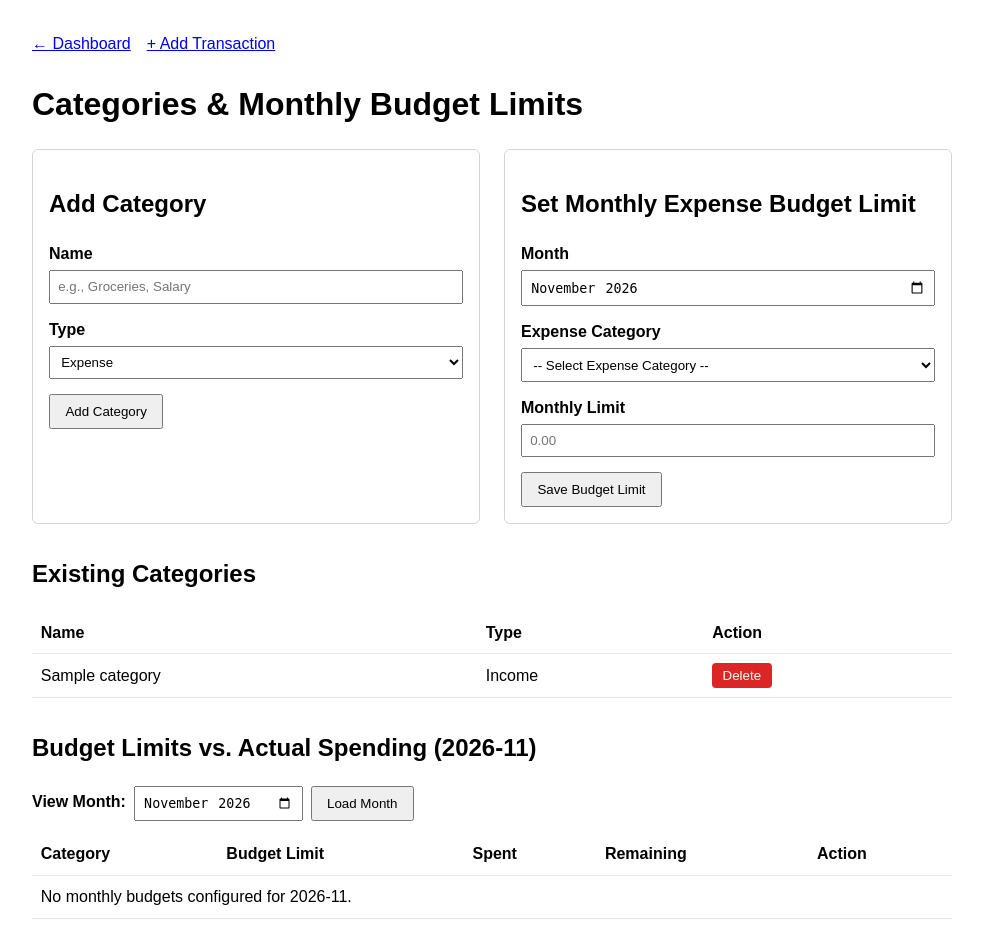
After one commit to DEVINDIBMAD/Budget-Tracker, a PHP site: page /categories.php in a window 1280 px wide. The commit adds this page. Shown: the whole page, without its empty margins (148-1131 px from the left). Run offline with PHP 8.4, Linux system fonts and the light colour scheme; tables that the repository leaves empty or names only in its code hold one stand-in row (values such as "Sample post").

Commit message:
categories & Budget limit

```diff
--- /dev/null
+++ b/public/categories.php
@@ -0,0 +1,342 @@
+<?php
+
+declare(strict_types=1);
+
+require_once __DIR__ . '/../config/db.php';
+
+$errors = [];
+$notice = '';
+
+$selectedMonth = trim((string) ($_GET['month'] ?? $_POST['budget_month'] ?? date('Y-m')));
+if (!preg_match('/^\d{4}-(0[1-9]|1[0-2])$/', $selectedMonth)) {
+    $selectedMonth = date('Y-m');
+}
+
+if (isset($_GET['saved']) && $_GET['saved'] === '1') {
+    $notice = 'Changes saved successfully.';
+} elseif (isset($_GET['deleted']) && $_GET['deleted'] === '1') {
+    $notice = 'Item deleted successfully.';
+} elseif (isset($_GET['error']) && $_GET['error'] === 'in_use') {
+    $errors[] = 'Cannot delete a category that is still used by transactions.';
+} elseif (isset($_GET['error']) && $_GET['error'] === 'not_found') {
+    $errors[] = 'Requested record was not found.';
+}
+
+if ($_SERVER['REQUEST_METHOD'] === 'POST') {
+    $action = (string) ($_POST['action'] ?? '');
+
+    if ($action === 'add_category') {
+        $catName = trim((string) ($_POST['name'] ?? ''));
+        $catType = (string) ($_POST['type'] ?? 'expense');
+
+        if ($catName === '') {
+            $errors[] = 'Please enter a category name.';
+        } elseif (mb_strlen($catName) > 100) {
+            $errors[] = 'Category name must be 100 characters or fewer.';
+        }
+
+        if (!in_array($catType, ['income', 'expense'], true)) {
+            $errors[] = 'Invalid category type.';
+        }
+
+        if (empty($errors)) {
+            $stmt = $pdo->prepare('INSERT INTO categories (name, type) VALUES (:name, :type)');
+            $stmt->execute([
+                ':name' => $catName,
+                ':type' => $catType,
+            ]);
+            header('Location: categories.php?month=' . urlencode($selectedMonth) . '&saved=1');
+            exit;
+        }
+    } elseif ($action === 'delete_category') {
+        $catIdRaw = trim((string) ($_POST['category_id'] ?? ''));
+        if ($catIdRaw === '' || !ctype_digit($catIdRaw)) {
+            $errors[] = 'Invalid category ID.';
+        } else {
+            $catId = (int) $catIdRaw;
+
+            $checkTxn = $pdo->prepare('SELECT COUNT(*) FROM transactions WHERE category_id = :id');
+            $checkTxn->execute([':id' => $catId]);
+            if ((int) $checkTxn->fetchColumn() > 0) {
+                header('Location: categories.php?month=' . urlencode($selectedMonth) . '&error=in_use');
+                exit;
+            }
+
+            $delStmt = $pdo->prepare('DELETE FROM categories WHERE id = :id');
+            $delStmt->execute([':id' => $catId]);
+            header('Location: categories.php?month=' . urlencode($selectedMonth) . '&deleted=1');
+            exit;
+        }
+    } elseif ($action === 'save_budget') {
+        $catIdRaw = trim((string) ($_POST['category_id'] ?? ''));
+        $limitRaw = trim((string) ($_POST['limit_amount'] ?? ''));
+        $monthRaw = trim((string) ($_POST['budget_month'] ?? $selectedMonth));
+
+        if (!preg_match('/^\d{4}-(0[1-9]|1[0-2])$/', $monthRaw)) {
+            $errors[] = 'Please choose a valid budget month (YYYY-MM).';
+        }
+
+        if ($catIdRaw === '' || !ctype_digit($catIdRaw)) {
+            $errors[] = 'Please choose an expense category.';
+        }
+
+        if ($limitRaw === '' || !is_numeric($limitRaw) || (float) $limitRaw <= 0) {
+            $errors[] = 'Please enter a positive monthly budget limit.';
+        }
+
+        if (empty($errors)) {
+            $catId = (int) $catIdRaw;
+            $limitAmount = number_format((float) $limitRaw, 2, '.', '');
+
+            // Ensure category exists and is an expense category
+            $catCheck = $pdo->prepare("SELECT id FROM categories WHERE id = :id AND type = 'expense' LIMIT 1");
+            $catCheck->execute([':id' => $catId]);
+            if (!$catCheck->fetch()) {
+                $errors[] = 'Monthly budget limits can only be set for expense categories.';
+            } else {
+                $upsertStmt = $pdo->prepare(
+                    'INSERT INTO monthly_budgets (category_id, budget_month, limit_amount)
+                     VALUES (:category_id, :budget_month, :limit_amount)
+                     ON DUPLICATE KEY UPDATE limit_amount = VALUES(limit_amount)'
+                );
+                $upsertStmt->execute([
+                    ':category_id'  => $catId,
+                    ':budget_month' => $monthRaw,
+                    ':limit_amount' => $limitAmount,
+                ]);
+                header('Location: categories.php?month=' . urlencode($monthRaw) . '&saved=1');
+                exit;
+            }
+        }
+    } elseif ($action === 'delete_budget') {
+        $budgetIdRaw = trim((string) ($_POST['budget_id'] ?? ''));
+        if ($budgetIdRaw === '' || !ctype_digit($budgetIdRaw)) {
+            $errors[] = 'Invalid budget limit ID.';
+        } else {
+            $delBudget = $pdo->prepare('DELETE FROM monthly_budgets WHERE id = :id');
+            $delBudget->execute([':id' => (int) $budgetIdRaw]);
+            header('Location: categories.php?month=' . urlencode($selectedMonth) . '&deleted=1');
+            exit;
+        }
+    }
+}
+
+$categories = $pdo->query('SELECT id, name, type FROM categories ORDER BY type ASC, name ASC')->fetchAll();
+
+$expenseCategories = array_values(array_filter(
+    $categories,
+    static fn(array $row): bool => $row['type'] === 'expense'
+));
+
+$startDate = $selectedMonth . '-01';
+$endDate   = date('Y-m-t', strtotime($startDate));
+
+// Load monthly expense budgets and compare against actual spending for the selected month
+$budgetStmt = $pdo->prepare(
+    "SELECT
+        mb.id AS budget_id,
+        mb.category_id,
+        mb.budget_month,
+        mb.limit_amount,
+        c.name AS category_name,
+        COALESCE(spent.total_spent, 0) AS actual_spent
+     FROM monthly_budgets mb
+     INNER JOIN categories c ON mb.category_id = c.id
+     LEFT JOIN (
+         SELECT category_id, SUM(amount) AS total_spent
+         FROM transactions
+         WHERE type = 'expense'
+           AND txn_date BETWEEN :start_date AND :end_date
+         GROUP BY category_id
+     ) spent ON spent.category_id = mb.category_id
+     WHERE mb.budget_month = :budget_month
+     ORDER BY c.name ASC"
+);
+$budgetStmt->execute([
+    ':start_date'   => $startDate,
+    ':end_date'     => $endDate,
+    ':budget_month' => $selectedMonth,
+]);
+$budgets = $budgetStmt->fetchAll();
+?>
+<!DOCTYPE html>
+<html lang="en">
+<head>
+    <meta charset="UTF-8">
+    <meta name="viewport" content="width=device-width, initial-scale=1.0">
+    <title>Categories &amp; Monthly Budgets — Budget Tracker</title>
+    <style>
+        body { font-family: Arial, sans-serif; max-width: 920px; margin: 2rem auto; padding: 0 1rem; line-height: 1.5; }
+        .nav { display: flex; gap: 1rem; margin-bottom: 1.5rem; }
+        .grid-2 { display: grid; grid-template-columns: repeat(auto-fit, minmax(340px, 1fr)); gap: 1.5rem; margin-bottom: 2rem; }
+        .box { border: 1px solid #d1d5db; border-radius: 6px; padding: 1rem; }
+        .field { margin-bottom: 0.9rem; }
+        label { display: block; font-weight: bold; margin-bottom: 0.25rem; }
+        input, select { width: 100%; padding: 0.45rem; box-sizing: border-box; }
+        button { padding: 0.5rem 0.9rem; cursor: pointer; }
+        .btn-danger { background: #dc2626; color: #fff; border: none; border-radius: 4px; padding: 0.3rem 0.65rem; }
+        table { width: 100%; border-collapse: collapse; margin-top: 0.75rem; }
+        th, td { border-bottom: 1px solid #e5e7eb; padding: 0.55rem; text-align: left; }
+        .alert { background: #dcfce7; border: 1px solid #22c55e; color: #166534; padding: 0.75rem; margin-bottom: 1rem; border-radius: 4px; }
+        .errors { background: #fee2e2; border: 1px solid #ef4444; color: #991b1b; padding: 0.75rem; margin-bottom: 1rem; border-radius: 4px; }
+        .over { color: #b91c1c; font-weight: bold; }
+        .ok { color: #15803d; font-weight: bold; }
+    </style>
+</head>
+<body>
+<div class="nav">
+    <a href="index.php">&larr; Dashboard</a>
+    <a href="add.php">+ Add Transaction</a>
+</div>
+
+<h1>Categories &amp; Monthly Budget Limits</h1>
+
+<?php if ($notice !== ''): ?>
+    <div class="alert"><?= htmlspecialchars($notice) ?></div>
+<?php endif; ?>
+
+<?php if (!empty($errors)): ?>
+    <div class="errors">
+        <ul>
+            <?php foreach ($errors as $error): ?>
+                <li><?= htmlspecialchars($error) ?></li>
+            <?php endforeach; ?>
+        </ul>
+    </div>
+<?php endif; ?>
+
+<div class="grid-2">
+    <div class="box">
+        <h2>Add Category</h2>
+        <form method="post" action="categories.php?month=<?= urlencode($selectedMonth) ?>">
+            <input type="hidden" name="action" value="add_category">
+            <input type="hidden" name="budget_month" value="<?= htmlspecialchars($selectedMonth) ?>">
+
+            <div class="field">
+                <label for="cat_name">Name</label>
+                <input type="text" id="cat_name" name="name" required maxlength="100" placeholder="e.g., Groceries, Salary">
+            </div>
+
+            <div class="field">
+                <label for="cat_type">Type</label>
+                <select id="cat_type" name="type" required>
+                    <option value="expense">Expense</option>
+                    <option value="income">Income</option>
+                </select>
+            </div>
+
+            <button type="submit">Add Category</button>
+        </form>
+    </div>
+
+    <div class="box">
+        <h2>Set Monthly Expense Budget Limit</h2>
+        <form method="post" action="categories.php?month=<?= urlencode($selectedMonth) ?>">
+            <input type="hidden" name="action" value="save_budget">
+
+            <div class="field">
+                <label for="budget_month">Month</label>
+                <input type="month" id="budget_month" name="budget_month" value="<?= htmlspecialchars($selectedMonth) ?>" required>
+            </div>
+
+            <div class="field">
+                <label for="budget_category_id">Expense Category</label>
+                <select id="budget_category_id" name="category_id" required>
+                    <option value="">-- Select Expense Category --</option>
+                    <?php foreach ($expenseCategories as $expCat): ?>
+                        <option value="<?= (int) $expCat['id'] ?>"><?= htmlspecialchars($expCat['name']) ?></option>
+                    <?php endforeach; ?>
+                </select>
+            </div>
+
+            <div class="field">
+                <label for="limit_amount">Monthly Limit</label>
+                <input type="number" id="limit_amount" name="limit_amount" step="0.01" min="0.01" required placeholder="0.00">
+            </div>
+
+            <button type="submit">Save Budget Limit</button>
+        </form>
+    </div>
+</div>
+
+<h2>Existing Categories</h2>
+<table>
+    <thead>
+    <tr>
+        <th>Name</th>
+        <th>Type</th>
+        <th>Action</th>
+    </tr>
+    </thead>
+    <tbody>
+    <?php if (empty($categories)): ?>
+        <tr><td colspan="3">No categories yet.</td></tr>
+    <?php else: ?>
+        <?php foreach ($categories as $cat): ?>
+            <tr>
+                <td><?= htmlspecialchars($cat['name']) ?></td>
+                <td><?= htmlspecialchars(ucfirst($cat['type'])) ?></td>
+                <td>
+                    <form method="post" action="categories.php?month=<?= urlencode($selectedMonth) ?>" style="display:inline;" onsubmit="return confirm('Delete this category?');">
+                        <input type="hidden" name="action" value="delete_category">
+                        <input type="hidden" name="budget_month" value="<?= htmlspecialchars($selectedMonth) ?>">
+                        <input type="hidden" name="category_id" value="<?= (int) $cat['id'] ?>">
+                        <button type="submit" class="btn-danger">Delete</button>
+                    </form>
+                </td>
+            </tr>
+        <?php endforeach; ?>
+    <?php endif; ?>
+    </tbody>
+</table>
+
+<h2 style="margin-top: 2rem;">Budget Limits vs. Actual Spending (<?= htmlspecialchars($selectedMonth) ?>)</h2>
+<form method="get" action="categories.php" style="display:flex; gap:0.5rem; align-items:center; margin-bottom:0.75rem;">
+    <label for="view_month">View Month:</label>
+    <input type="month" id="view_month" name="month" value="<?= htmlspecialchars($selectedMonth) ?>" style="width:auto;">
+    <button type="submit">Load Month</button>
+</form>
+
+<table>
+    <thead>
+    <tr>
+        <th>Category</th>
+        <th>Budget Limit</th>
+        <th>Spent</th>
+        <th>Remaining</th>
+        <th>Action</th>
+    </tr>
+    </thead>
+    <tbody>
+    <?php if (empty($budgets)): ?>
+        <tr><td colspan="5">No monthly budgets configured for <?= htmlspecialchars($selectedMonth) ?>.</td></tr>
+    <?php else: ?>
+        <?php foreach ($budgets as $b): ?>
+            <?php
+            $limitVal = (float) $b['limit_amount'];
+            $spentVal = (float) $b['actual_spent'];
+            $remaining = $limitVal - $spentVal;
+            $isOver = $remaining < 0;
+            ?>
+            <tr>
+                <td><?= htmlspecialchars($b['category_name']) ?></td>
+                <td><?= number_format($limitVal, 2) ?></td>
+                <td><?= number_format($spentVal, 2) ?></td>
+                <td class="<?= $isOver ? 'over' : 'ok' ?>">
+                    <?= $isOver ? 'Over by ' . number_format(abs($remaining), 2) : number_format($remaining, 2) ?>
+                </td>
+                <td>
+                    <form method="post" action="categories.php?month=<?= urlencode($selectedMonth) ?>" style="display:inline;" onsubmit="return confirm('Remove this monthly budget limit?');">
+                        <input type="hidden" name="action" value="delete_budget">
+                        <input type="hidden" name="budget_month" value="<?= htmlspecialchars($selectedMonth) ?>">
+                        <input type="hidden" name="budget_id" value="<?= (int) $b['budget_id'] ?>">
+                        <button type="submit" class="btn-danger">Remove</button>
+                    </form>
+                </td>
+            </tr>
+        <?php endforeach; ?>
+    <?php endif; ?>
+    </tbody>
+</table>
+</body>
+</html>
```
Also changed, not shown: public/index.php (+183 -42 lines).
